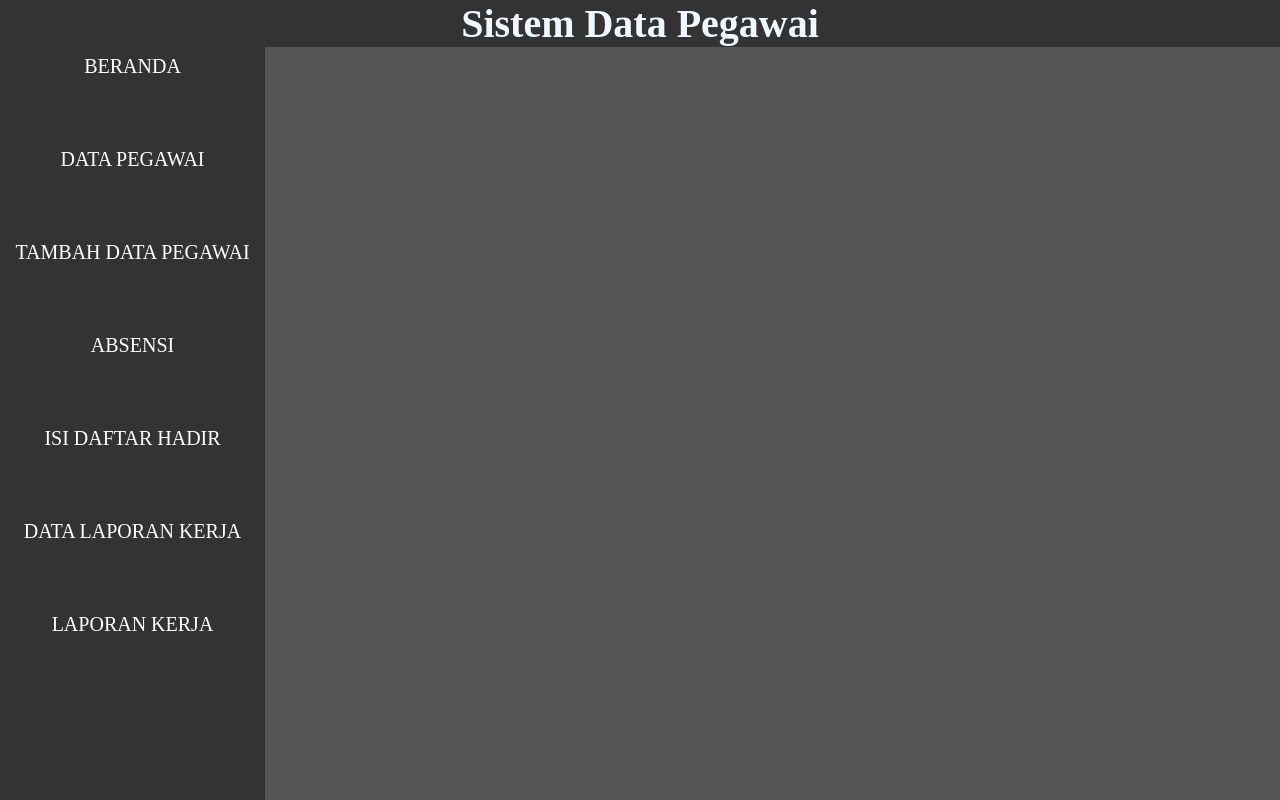
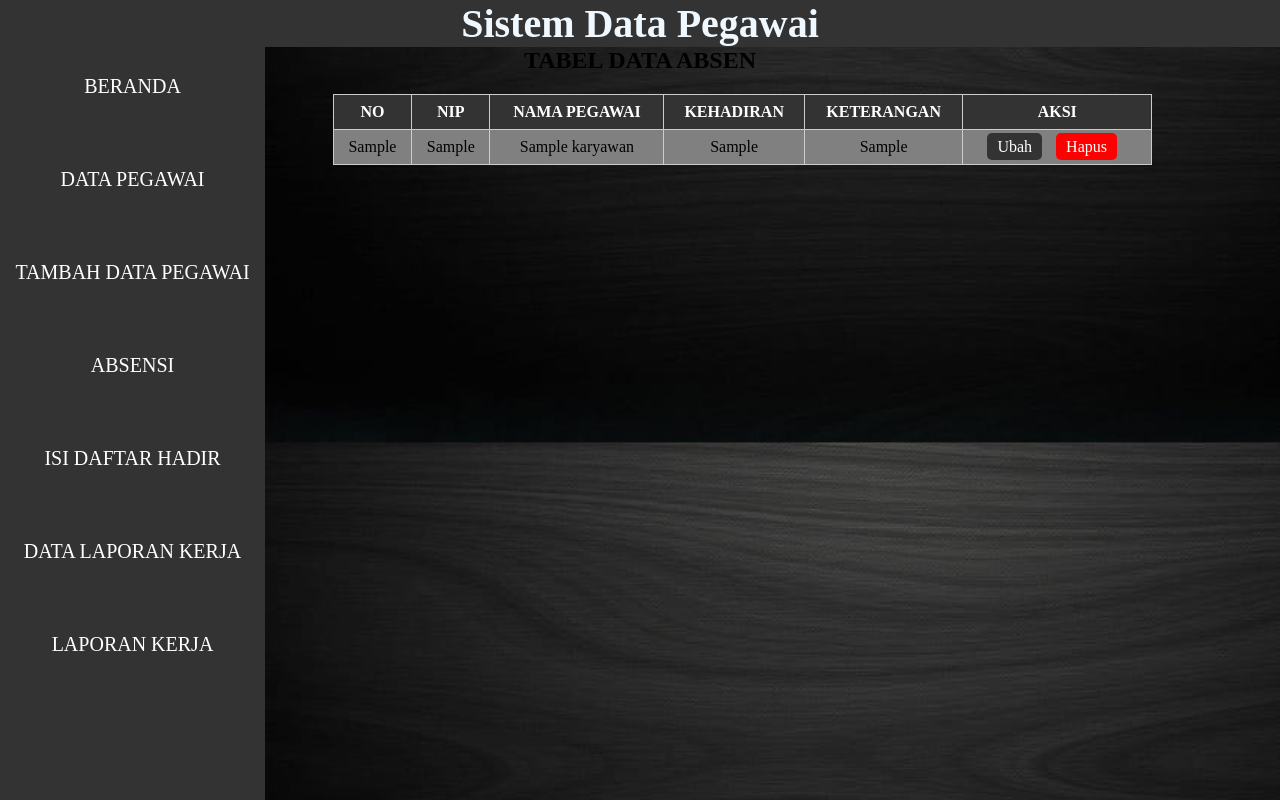
Before and after one commit to Vandeeps/absensi, a PHP site: page /viewabsen.php in a window 1280 px wide. Run offline with PHP 8.4, Linux system fonts and the light colour scheme; tables that the repository leaves empty or names only in its code hold one stand-in row (values such as "Sample post").

Commit message:
update 3 file

```diff
--- a/tambahpegawai.php
+++ b/tambahpegawai.php
@@ -30,7 +30,7 @@
       <a href="tambahpegawai.php" class="a-navbar">TAMBAH DATA PEGAWAI</a>
       </li>
       <li class="li-navbar">
-        <a href="databesen.php" class="a-navbar">ABSENSI</a>
+        <a href="viewabsen.php" class="a-navbar">ABSENSI</a>
       </li>
       <li class="li-navbar">
         <a href="absensi.php" class="a-navbar">ISI DAFTAR HADIR</a>
--- a/viewabsen.php
+++ b/viewabsen.php
@@ -6,6 +6,14 @@
   <meta name="viewport" content="width=device-width, initial-scale=1.0">
   <title>Document</title>
   <link rel="stylesheet" href="kakak.css" />
+  <style>
+  body {
+      background-image: url('nc.jpg'); /* Ganti dengan path gambar Anda */
+      background-size:cover;
+      background-position: center;
+      background-repeat: repeat;
+    }
+    </style>
 </head>
 <body>
   <!-- NAVIGATION BAR -->
@@ -17,16 +25,16 @@
         <a href="index.php" class="a-navbar">BERANDA</a>
       </li>
       <li class="li-navbar">
-        <a href="viewdatabarang.php" class="a-navbar">DATA PEGAWAI</a>
+        <a href="viewpegawai.php" class="a-navbar">DATA PEGAWAI</a>
       </li>
       <li class="li-navbar">
-      <a href="tambahdatabarang.php" class="a-navbar">TAMBAH DATA PEGAWAI</a>
+      <a href="tambahpegawai.php" class="a-navbar">TAMBAH DATA PEGAWAI</a>
       </li>
       <li class="li-navbar">
-        <a href="databesen.php" class="a-navbar">ABSENSI</a>
+        <a href="viewabsen.php" class="a-navbar">ABSENSI</a>
       </li>
       <li class="li-navbar">
-        <a href="absensi.php" class="a-navbar">ISI DAFTAR HADIR</a>
+        <a href="tambahabsen.php" class="a-navbar">ISI DAFTAR HADIR</a>
       </li>
       <li class="li-navbar">
         <a href="laporan.php" class="a-navbar">DATA LAPORAN KERJA</a>
@@ -36,7 +44,76 @@
       </li>
     </ul>
   </div>
-  <!-- NAVIGATION BAR SELESAI  -->
+  <style>
+  body {
+
+    background-color: #f0f0f0;
+  }
+
+  div {
+    margin: 20px auto;
+    width: 80%;
+  }
+
+  table {
+    border-collapse: collapse;
+    width: 80%;
+    border: 1px solid #ccc;
+
+  }
+
+  th, td {
+    padding: 8px;
+    border: 1px solid #ccc;
+  }
+
+  th {
+    background-color: #333 ;
+    color:white;
+  }
+
+  tbody {
+    background-color: gray;
+    text-align: center;
+  }
+
+
+</style>
+  <h2 class="judulor" align="center">TABEL DATA ABSEN</h2>
+      <div>
+        <table border="1" align="right" bgcolor="gray">
+            <thead bgcolor="gray">
+                  <tr>
+                      <th>NO</th>
+                      <th>NIP</th>
+                      <th>NAMA PEGAWAI</th>
+                      <th>KEHADIRAN</th>
+                      <th>KETERANGAN</th>
+                      <th colspan="2">AKSI</th>
+                  </tr>
+            </thead>
+            <tbody bgcolor="gray" style="text-align: center; width=80% color:white;">
+                  <?php
+                  include "koneksi.php";
+                  $tampil = mysqli_query($koneksi, "SELECT tb_absen.No, data_karyawan.NIP, data_karyawan.nama, tb_absen.absen,
+                  tb_absen.ket FROM tb_absen INNER JOIN data_karyawan ON tb_absen.NIP = data_karyawan.NIP");
+                  while ($row = mysqli_fetch_array($tampil)) {
+                      echo "<tr>
+                      <td>" . $row[0] . "</td>
+                      <td>" . $row[1] . "</td>
+                      <td>" . $row[2] . "</td>
+                      <td>" . $row[3] . "</td>
+                      <td>" . $row[4] . "</td>
+                      <td bgcolor='gray'>
+                      <a href='editpegawai.php?NIP=" . $row[0] . "' id='butViewEdit'>Ubah</a>
+                      <a href='procDeletepegawai.php?NIP=" . $row[0] . "' id='butViewDelete'>Hapus</a>
+                      </td>
+                  </tr>";
+                  }
+                  ?>
+            </tbody>
+        </table>
+</div>
 
 
 
--- a/viewpegawai.php
+++ b/viewpegawai.php
@@ -31,7 +31,7 @@
       <a href="tambahpegawai.php" class="a-navbar">TAMBAH DATA PEGAWAI</a>
       </li>
       <li class="li-navbar">
-        <a href="databesen.php" class="a-navbar">ABSENSI</a>
+        <a href="viewabsen.php" class="a-navbar">ABSENSI</a>
       </li>
       <li class="li-navbar">
         <a href="absensi.php" class="a-navbar">ISI DAFTAR HADIR</a>
@@ -113,7 +113,6 @@
   </table>
 </div>
 
-  <!-- TABEL VIEW DONE -->
 
 
 </body>
```
Also changed, not shown: tambahabsen.php (added).
